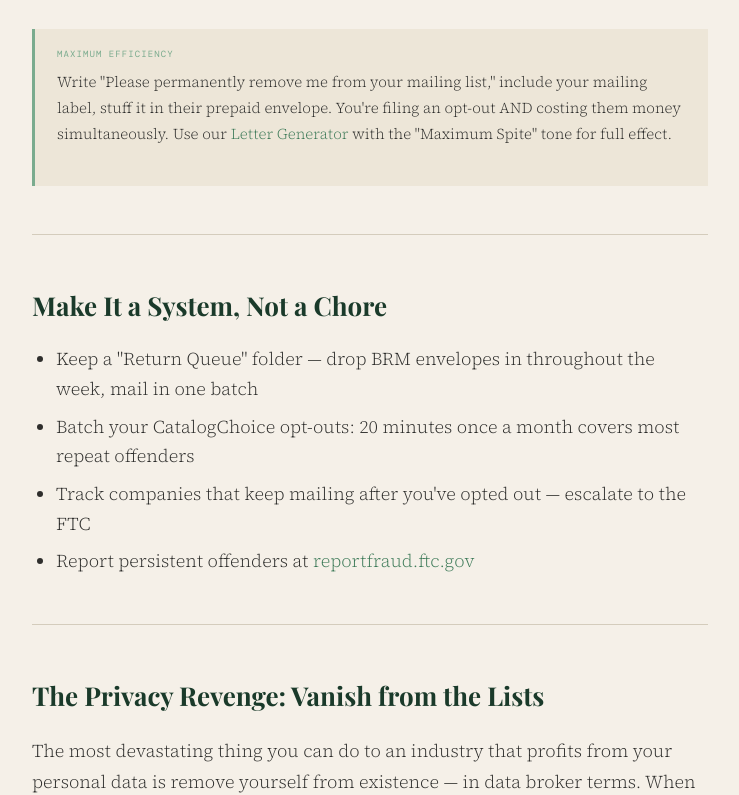
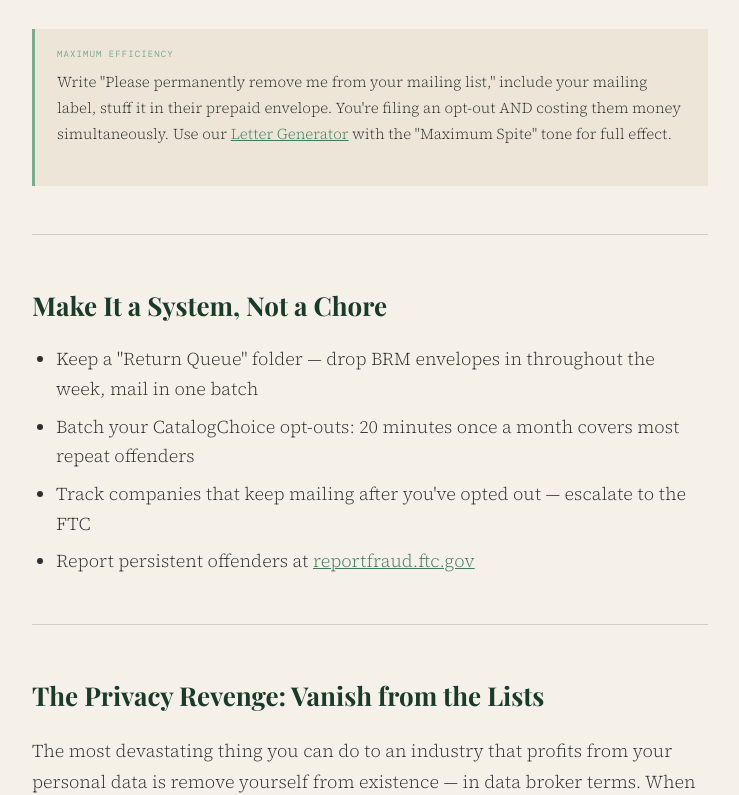
Before and after one commit to damienschuster-91/howtostopjunkmail, a plain HTML site: page guides/junk-mail-revenge/index.html in a window 1280 px wide. Shown: the part 1008-1803 px from the top of the page, without its empty margins (98-837 px from the left). Drawn offline with nearby package versions, Linux system fonts and the light colour scheme; a web font is replaced by a local one.

Commit message:
style: underline content links across all guide pages
Co-Authored-By: Claude Sonnet 4.6 <noreply@anthropic.com>

```diff
--- a/guides/junk-mail-revenge/index.html
+++ b/guides/junk-mail-revenge/index.html
@@ -37,7 +37,7 @@
 * { margin: 0; padding: 0; box-sizing: border-box; }
 html { scroll-behavior: smooth; }
 body { background: var(--cream); color: var(--ink); font-family: 'Source Serif 4', Georgia, serif; font-weight: 300; font-size: 18px; line-height: 1.75; }
-a { color: var(--forest-lite); text-decoration: none; }
+a { color: var(--forest-lite); text-decoration: underline; }
 a:hover { text-decoration: underline; }
 strong { font-weight: 600; }
 sup.cite { font-size: 11px; color: var(--muted); vertical-align: super; }
--- a/shared.css
+++ b/shared.css
@@ -1087,6 +1087,7 @@ h2.display em { font-style: italic; color: var(--forest-lite); }
 .share-btn:hover { background: var(--gold-light); }
 
 /* ═══ CONTENT PAGES ═══ */
+.content-main a { text-decoration: underline; }
 .content-hero {
   background: var(--forest);
   padding: 72px 80px 60px;
```
Also changed, not shown: guides/can-you-recycle-junk-mail/index.html (+1 -1 lines), guides/how-to-stop-junk-mail/index.html (+1 -1 lines), guides/junk-mail-vs-spam/index.html (+1 -1 lines), guides/opt-out-services-compared/index.html (+1 -1 lines), guides/return-junk-mail-to-sender/index.html (+1 -1 lines), guides/stop-credit-card-mail/index.html (+1 -1 lines), guides/stop-junk-mail-deceased-person/index.html (+1 -1 lines), guides/stop-military-junk-mail/index.html (+1 -1 lines), guides/stop-political-junk-mail/index.html (+1 -1 lines), guides/what-is-a-brm-envelope/index.html (+1 -1 lines), 1 other file.
